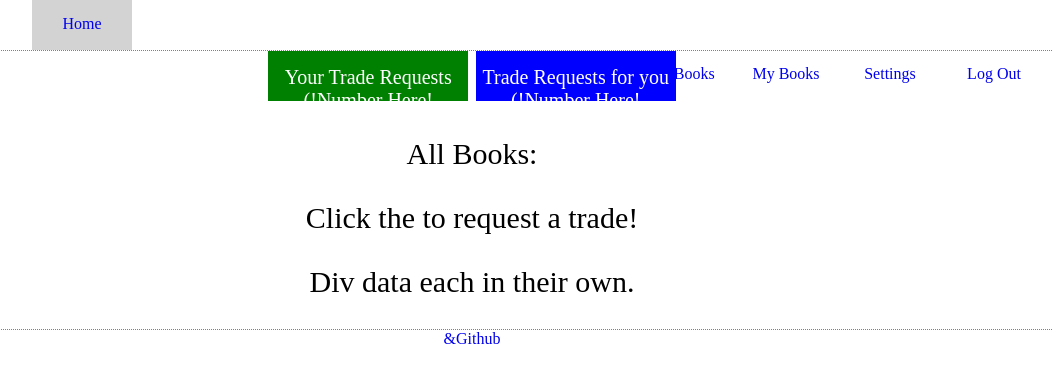
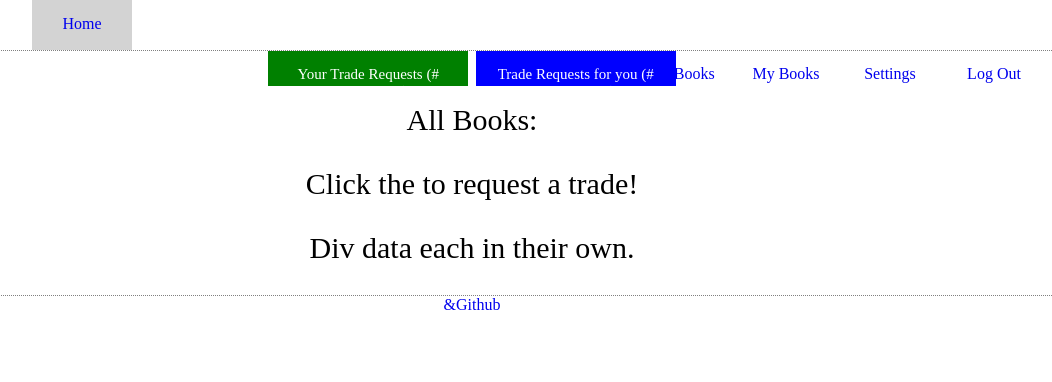
Before and after one commit to happpyier/trademybook, a website: page allbooks.html in a window 1280 px wide. Shown: the whole page, without its empty margins (168-1220 px from the left). Drawn offline with nearby package versions, Linux system fonts and the light colour scheme.

Commit message:
allbooks page

```diff
--- a/allbooks.html
+++ b/allbooks.html
@@ -12,7 +12,7 @@
 			.blue { background-color: blue; }
 			.button { width: 100px; height: 35px;  display: inline-block; text-align: center; padding-top: 15px;}
 			.button:hover { background-color: DimGray; color: black; }
-			.buttonBook { width: 200px; height: 35px;  display: inline-block; text-align: center; padding-top: 15px; color:white; font-size: 20px; }
+			.buttonBook { width: 200px; height: 20px;  display: inline-block; text-align: center; padding-top: 15px; color:white; font-size: 15px; }
 			.green { background-color: green; }
 			.featuresBar { display: inline-block; }
 			.first { padding-top: 30px; vertical-align: middle; font-size: 50px; text-align: center; }
@@ -64,12 +64,12 @@
 			<div class="second">
 				<a href="http://trademybook.herokuapp.com/allbooks">
 						<div class="buttonBook green">
-							Your Trade Requests (!Number Here! Outstanding)
+							Your Trade Requests (# Outstanding)
 						</div>
 					</a>
 				<a href="http://trademybook.herokuapp.com/allbooks">
 						<div class="buttonBook blue">
-							Trade Requests for you (!Number Here! Unapproved)
+							Trade Requests for you (# Unapproved)
 						</div>
 					</a>
 			</div>
```
